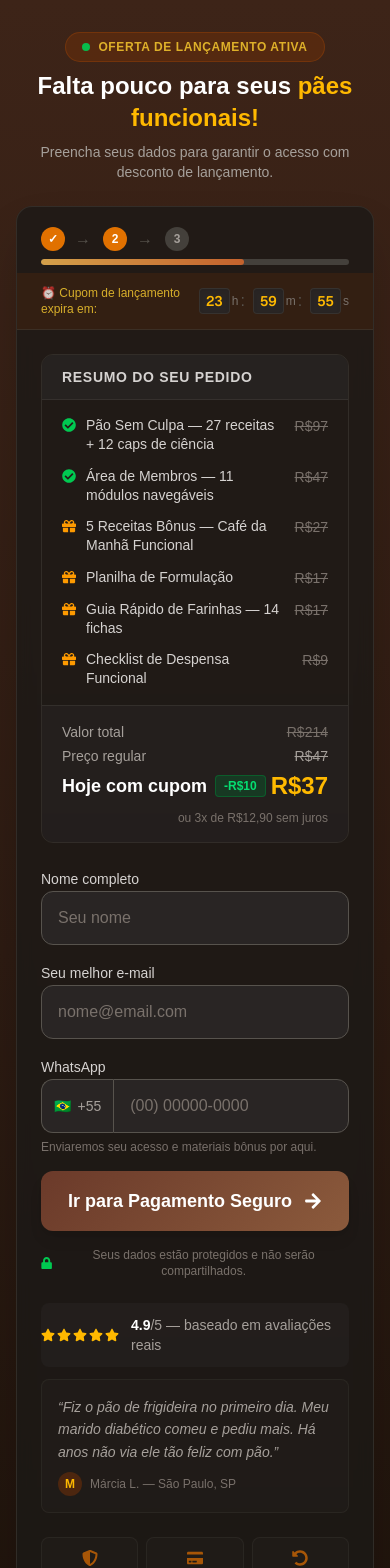
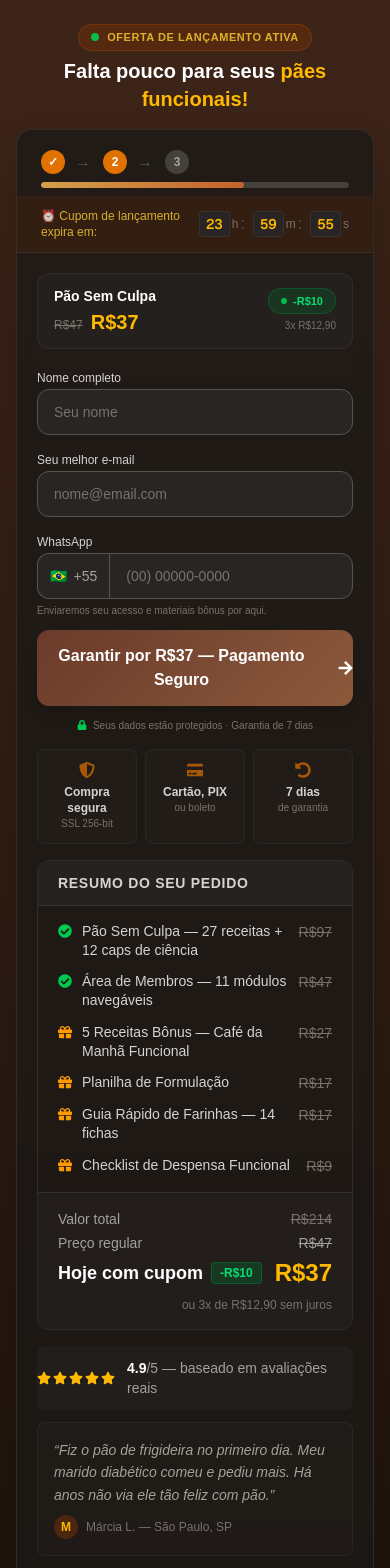
Before and after one commit to dgneder/gastronomiafuncional, a Next.js app in the folder frontend/: page /cadastro_panificacao in a window 390 px wide. Shown: the top 1568 px of the page. Built offline with nearby package versions, Linux system fonts and the light colour scheme; no server answers.

Commit message:
chore: atualização da página intermediária de Pão Sem Culpa

```diff
--- a/frontend/app/cadastro_panificacao/page.tsx
+++ b/frontend/app/cadastro_panificacao/page.tsx
@@ -7,6 +7,7 @@ import OrderSummary from "@/app/components/cadastro_panificacao/OrderSummary";
 import SocialProof from "@/app/components/cadastro_panificacao/SocialProof";
 import SecuritySeal from "@/app/components/cadastro_panificacao/SecuritySeal";
 import TrustBadges from "@/app/components/cadastro_panificacao/TrustBadges";
+import CompactPrice from "@/app/components/cadastro_panificacao/Compactprice";
 import { useTracking } from "@/app/hooks/useTracking";
 
 const CountdownBanner = dynamic(
@@ -18,38 +19,33 @@ export default function CadastroPanificacao() {
   const { trackAddToCart } = useTracking();
 
   useEffect(() => {
-    // Você pode manter trackAddToCart ou alterar para trackInitiateCheckout
-    // dependendo da sua estratégia de eventos no Meta.
     trackAddToCart(
       "Pão Sem Culpa — Panificação Funcional",
       "pao-sem-culpa",
       37.0
     );
-  },);
+  }, []); // eslint-disable-line react-hooks/exhaustive-deps
 
   return (
     <div
-      className="min-h-screen px-4 py-8 lg:py-12"
+      className="min-h-screen px-4 py-6 lg:py-12"
       style={{
         background: "linear-gradient(180deg, #3D2418 0%, #2D1B12 50%, #1A110A 100%)",
       }}
     >
-      <div className="max-w-lg mx-auto space-y-6">
-        {/* Header */}
-        <div className="text-center space-y-2">
-          <div className="inline-flex items-center gap-2 px-4 py-1.5 rounded-full bg-amber-900/40 border border-amber-700/30">
+      <div className="max-w-lg mx-auto space-y-4">
+        {/* Header — compacto no mobile */}
+        <div className="text-center space-y-1.5">
+          <div className="inline-flex items-center gap-2 px-3 py-1 rounded-full bg-amber-900/40 border border-amber-700/30">
             <span className="w-2 h-2 rounded-full bg-green-500 animate-pulse" />
-            <span className="text-amber-300/80 text-xs font-semibold uppercase tracking-wider">
+            <span className="text-amber-300/80 text-[11px] font-semibold uppercase tracking-wider">
               Oferta de Lançamento Ativa
             </span>
           </div>
-          <h1 className="text-2xl lg:text-3xl font-extrabold text-white">
+          <h1 className="text-xl lg:text-3xl font-extrabold text-white">
             Falta pouco para seus{" "}
             <span className="text-amber-400">pães funcionais!</span>
           </h1>
-          <p className="text-stone-400 text-sm">
-            Preencha seus dados para garantir o acesso com desconto de lançamento.
-          </p>
         </div>
 
         {/* Main card */}
@@ -57,11 +53,30 @@ export default function CadastroPanificacao() {
           <ProgressBar progress={66} />
           <CountdownBanner />
 
-          <div className="p-6 lg:p-8 space-y-6">
+          <div className="p-5 lg:p-8 space-y-4 lg:space-y-6">
+
+            {/* MOBILE: Preço compacto acima do form */}
+            <div className="lg:hidden">
+              <CompactPrice />
+            </div>
+
+            {/* Form — agora na primeira dobra mobile */}
+            <Form />
+
+            {/* MOBILE: Selos logo abaixo do botão */}
+            <div className="lg:hidden">
+              <SecuritySeal />
+            </div>
+
+            {/* OrderSummary — reforço após o form */}
             <OrderSummary />
-            <Form />
+
             <SocialProof />
-            <SecuritySeal />
+
+            {/* DESKTOP: Selos de segurança */}
+            <div className="hidden lg:block">
+              <SecuritySeal />
+            </div>
           </div>
         </div>
 
--- /dev/null
+++ b/frontend/app/components/cadastro_panificacao/Compactprice.tsx
@@ -0,0 +1,28 @@
+"use client";
+import React from "react";
+
+const CompactPrice: React.FC = () => {
+  return (
+    <div className="flex items-center justify-between py-3 px-4 rounded-xl bg-stone-800/60 border border-stone-700/40">
+      {/* Left — product + price */}
+      <div>
+        <p className="text-white font-bold text-sm">Pão Sem Culpa</p>
+        <div className="flex items-baseline gap-2 mt-0.5">
+          <span className="text-stone-500 text-xs line-through">R$47</span>
+          <span className="text-amber-400 font-extrabold text-xl">R$37</span>
+        </div>
+      </div>
+
+      {/* Right — coupon badge */}
+      <div className="flex flex-col items-end gap-1">
+        <div className="flex items-center gap-1.5 px-3 py-1 rounded-full bg-green-900/40 border border-green-700/40">
+          <span className="w-1.5 h-1.5 rounded-full bg-green-500 animate-pulse" />
+          <span className="text-green-400 text-[11px] font-bold">-R$10</span>
+        </div>
+        <span className="text-stone-500 text-[10px]">3x R$12,90</span>
+      </div>
+    </div>
+  );
+};
+
+export default CompactPrice;
--- a/frontend/app/components/cadastro_panificacao/Form.tsx
+++ b/frontend/app/components/cadastro_panificacao/Form.tsx
@@ -75,11 +75,11 @@ const Form: React.FC = () => {
       ref={formRef}
       method="post"
       onSubmit={handleSubmit}
-      className="space-y-4"
+      className="space-y-3 lg:space-y-4"
     >
       {/* Nome */}
-      <div className="space-y-1.5">
-        <label htmlFor="name" className="text-stone-300 font-medium text-sm">
+      <div className="space-y-1">
+        <label htmlFor="name" className="text-stone-300 font-medium text-xs lg:text-sm">
           Nome completo
         </label>
         <input
@@ -88,13 +88,13 @@ const Form: React.FC = () => {
           name="name"
           placeholder="Seu nome"
           required
-          className="w-full px-4 py-3.5 bg-stone-800 border border-stone-600 rounded-xl focus:outline-none focus:ring-2 focus:ring-amber-500/50 focus:border-amber-500 text-white placeholder-stone-500 transition-all"
+          className="w-full px-4 py-3 lg:py-3.5 bg-stone-800 border border-stone-600 rounded-xl focus:outline-none focus:ring-2 focus:ring-amber-500/50 focus:border-amber-500 text-white placeholder-stone-500 transition-all text-sm"
         />
       </div>
 
       {/* E-mail */}
-      <div className="space-y-1.5">
-        <label htmlFor="email" className="text-stone-300 font-medium text-sm">
+      <div className="space-y-1">
+        <label htmlFor="email" className="text-stone-300 font-medium text-xs lg:text-sm">
           Seu melhor e-mail
         </label>
         <input
@@ -103,13 +103,13 @@ const Form: React.FC = () => {
           name="email"
           placeholder="nome@email.com"
           required
-          className="w-full px-4 py-3.5 bg-stone-800 border border-stone-600 rounded-xl focus:outline-none focus:ring-2 focus:ring-amber-500/50 focus:border-amber-500 text-white placeholder-stone-500 transition-all"
+          className="w-full px-4 py-3 lg:py-3.5 bg-stone-800 border border-stone-600 rounded-xl focus:outline-none focus:ring-2 focus:ring-amber-500/50 focus:border-amber-500 text-white placeholder-stone-500 transition-all text-sm"
         />
       </div>
 
       {/* Telefone */}
-      <div className="space-y-1.5">
-        <label htmlFor="phone" className="text-stone-300 font-medium text-sm">
+      <div className="space-y-1">
+        <label htmlFor="phone" className="text-stone-300 font-medium text-xs lg:text-sm">
           WhatsApp
         </label>
         <div className="flex">
@@ -126,10 +126,10 @@ const Form: React.FC = () => {
             onChange={(e) => {
               e.target.value = formatPhone(e.target.value);
             }}
-            className="w-full px-4 py-3.5 bg-stone-800 border border-stone-600 rounded-r-xl focus:outline-none focus:ring-2 focus:ring-amber-500/50 focus:border-amber-500 text-white placeholder-stone-500 transition-all"
+            className="w-full px-4 py-3 lg:py-3.5 bg-stone-800 border border-stone-600 rounded-r-xl focus:outline-none focus:ring-2 focus:ring-amber-500/50 focus:border-amber-500 text-white placeholder-stone-500 transition-all text-sm"
           />
         </div>
-        <p className="text-stone-500 text-xs">
+        <p className="text-stone-500 text-[10px] lg:text-xs">
           Enviaremos seu acesso e materiais bônus por aqui.
         </p>
       </div>
@@ -141,7 +141,7 @@ const Form: React.FC = () => {
       <button
         type="submit"
         disabled={isSubmitting}
-        className="group w-full py-4 text-lg font-bold text-white rounded-xl shadow-lg transition-all duration-300 hover:shadow-xl hover:scale-[1.02] active:scale-[0.98] disabled:opacity-70 disabled:cursor-not-allowed flex items-center justify-center gap-3"
+        className="group w-full py-3.5 lg:py-4 text-base lg:text-lg font-bold text-white rounded-xl shadow-lg transition-all duration-300 hover:shadow-xl hover:scale-[1.02] active:scale-[0.98] disabled:opacity-70 disabled:cursor-not-allowed flex items-center justify-center gap-3"
         style={{
           background: isSubmitting
             ? "#6B3A2A"
@@ -158,16 +158,16 @@ const Form: React.FC = () => {
           </>
         ) : (
           <>
-            Ir para Pagamento Seguro
+            Garantir por R$37 — Pagamento Seguro
             <FaArrowRight className="group-hover:translate-x-1 transition-transform" />
           </>
         )}
       </button>
 
       {/* Nota de Segurança */}
-      <p className="text-center text-stone-500 text-xs flex items-center justify-center gap-1.5">
+      <p className="text-center text-stone-500 text-[10px] lg:text-xs flex items-center justify-center gap-1.5">
         <FaLock className="text-green-500" />
-        Seus dados estão protegidos e não serão compartilhados.
+        Seus dados estão protegidos · Garantia de 7 dias
       </p>
     </form>
   );
```
